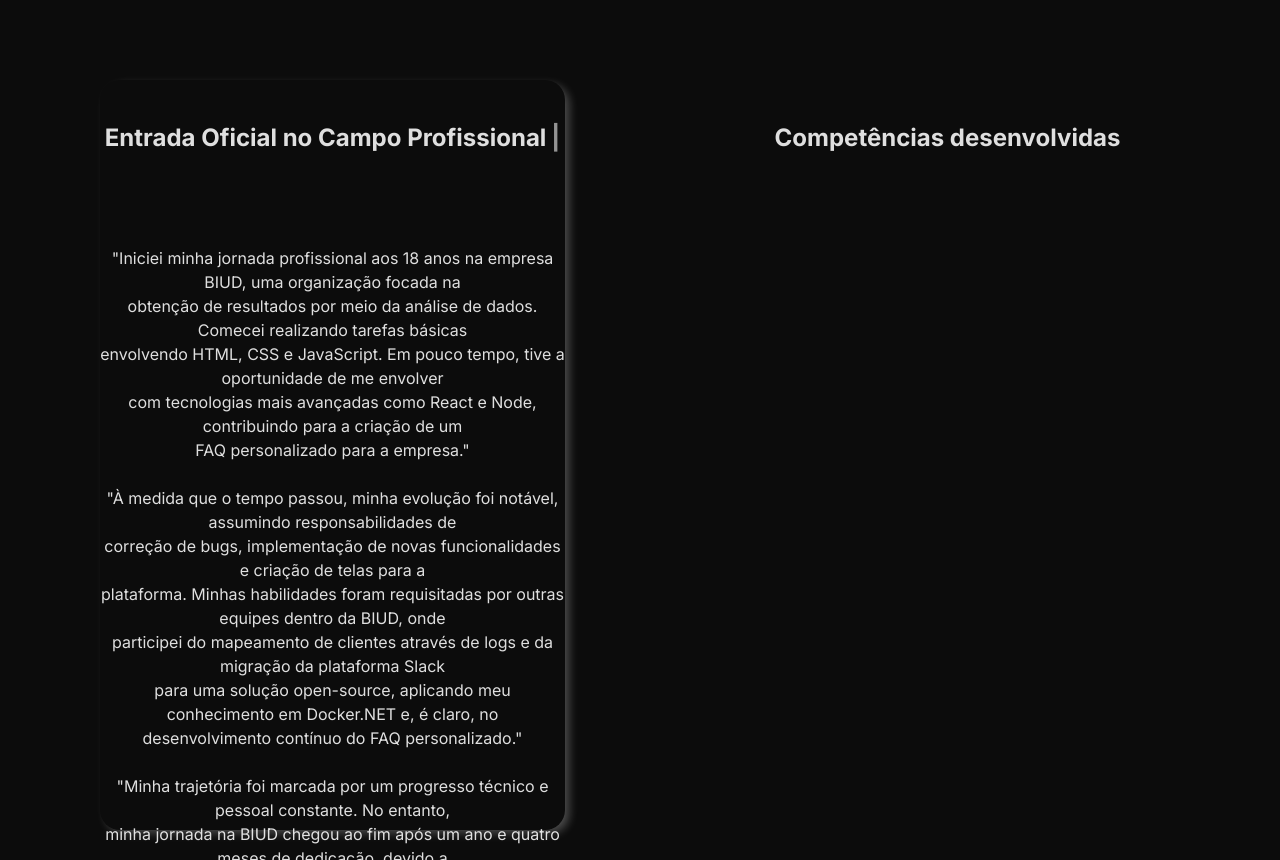
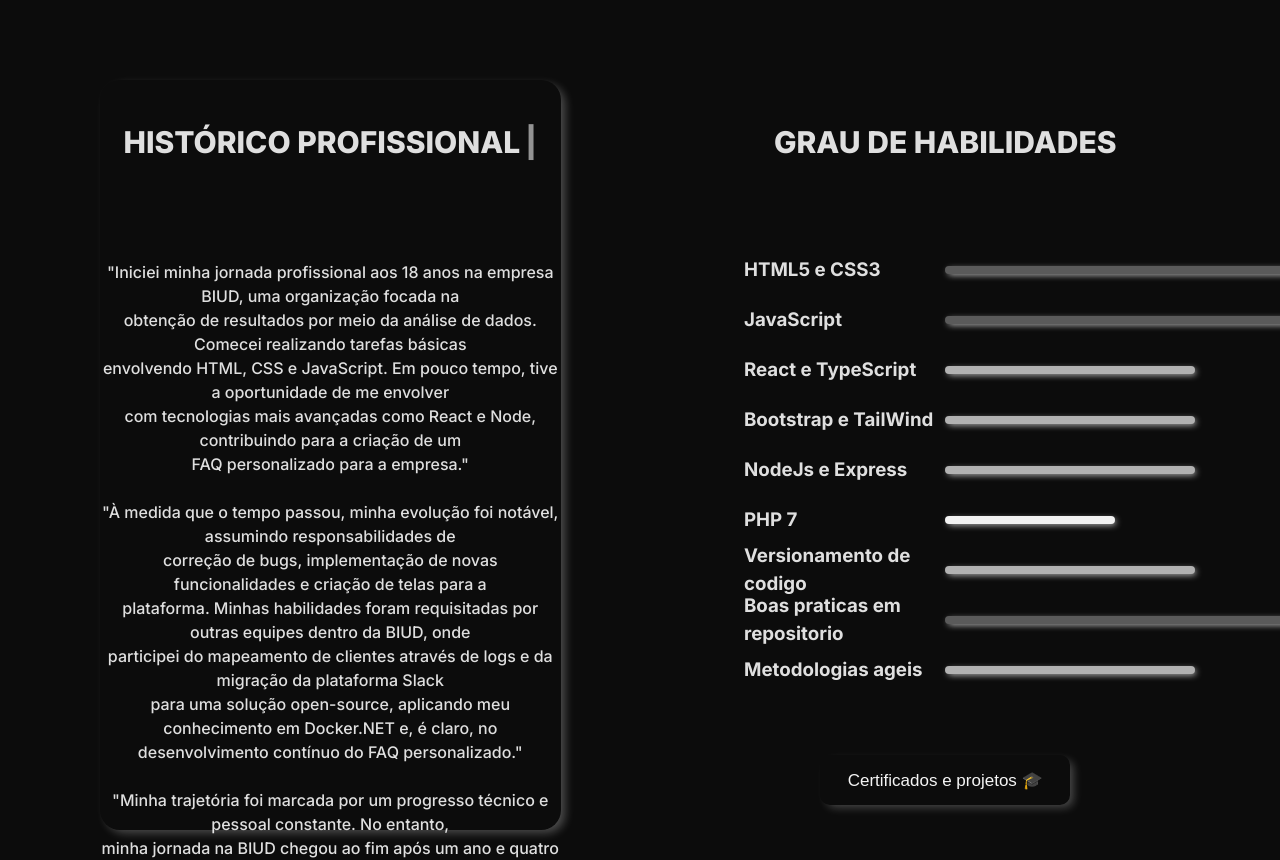
Before and after one commit to waynecamara061/dev-wayne, a React (Vite) app: page / in a window 1280 px wide. Shown: the part 1940-2800 px from the top of the page. Built offline with nearby package versions, Linux system fonts and the light colour scheme.

Commit message:
novas alterações devwayne

```diff
--- a/src/App.css
+++ b/src/App.css
@@ -78,17 +78,18 @@
   display: flex;
   align-items: center;
   justify-content: center;
+
+  transition: 4s;
 }
 
 .nav-content a {
   cursor: pointer;
   text-decoration: none;
-  color: #f5f5f5;
 }
 
-.nav-content a:hover {
-  color: #7b7b7b;
-  transition: 0.3s;
+.nav-content img:hover {
+  transition: 3s;
+  width: 24px;
 }
 
 .second-section-container {
@@ -139,13 +140,15 @@
 }
 
 .btn-view-more-container a {
-  width: 100%;
-  height: 100%;
+  width: 30px;
+  height: 30px;
 
   cursor: pointer;
   text-decoration: none;
 
   display: flex;
+  align-items: center;
+  justify-content: center;
 }
 
 .btn-view-more {
@@ -275,10 +278,6 @@
   color: #f5f5f565;
 }
 
-.btn-third-container img {
-  margin-left: 10px;
-}
-
 .fourth-section-container {
   display: flex;
   flex-direction: row;
@@ -303,6 +302,10 @@
 
 .fourth-section-content h1 {
   margin-top: 40px;
+
+  font-size: 30px;
+  font-weight: 800;
+  text-transform: uppercase;
 }
 
 .fourth-section-content p {
@@ -312,6 +315,9 @@
   text-align: center;
 
   margin-top: 70px;
+
+  font-size: 16px;
+  font-weight: 500;
 }
 
 .field-of-competence {
@@ -327,4 +333,97 @@
 
 .field-of-competence h2 {
   margin-top: 40px;
+  margin-bottom: 80px;
+
+  font-size: 30px;
+  font-weight: 800;
+  text-transform: uppercase;
 }
+
+.competence-lenguages {
+  display: flex;
+  flex-direction: row;
+  align-items: center;
+  justify-content: space-between;
+
+  width: 90%;
+  height: 50px;
+}
+
+.competence-lenguages h3 {
+  margin: 10px;
+}
+
+.field-xp-container {
+  width: 50%;
+}
+
+.field-xp-avancado {
+  width: 350px;
+  height: 8px;
+
+  border-radius: 10px;
+  background-color: #5a5a5a;
+  box-shadow: 2px 2px 6px -1px #c0c0c0;
+}
+
+.field-xp-intermed {
+  width: 250px;
+  height: 8px;
+
+  border-radius: 10px;
+  background-color: #b1b1b1;
+  box-shadow: 2px 2px 6px -1px #c0c0c0;
+}
+
+.field-xp-basico {
+  width: 170px;
+  height: 8px;
+
+  border-radius: 10px;
+  background-color: #f2f2f2;
+  box-shadow: 2px 2px 6px -1px #c0c0c0;
+}
+
+.btn-fourth-container {
+  width: 70%;
+
+  display: flex;
+  flex-direction: column;
+  align-items: center;
+  justify-content: center;
+
+  margin-top: 50px;
+}
+
+
+.btn-fourth-section {
+  display: flex;
+  align-items: center;
+  justify-content: center;
+
+  width: 250px;
+  height: 50px;
+  margin-top: 10px;
+
+  font-size: 17px;
+  font-weight: 500;
+
+  cursor: pointer;
+  background-color: transparent;
+
+  box-shadow: 5px 4px 10px -2px #f5f5f548;
+  outline: none;
+  border: none;
+  border-radius: 10px;
+}
+
+.btn-fourth-section a {
+  text-decoration: none;
+  color: #f5f5f5;
+}
+
+.btn-fourth-section a:hover {
+  transition: 1.5s;
+  color: #f5f5f565;
+}
--- a/src/App.jsx
+++ b/src/App.jsx
@@ -25,8 +25,8 @@
       <section className='first-senction-container'>
         <nav>
           <div className="nav-content">
-            <a target='_blank' href='https://github.com/waynecamara061'> <img src="../src/assets/img/github.svg" alt="" /> </a>
-            <a target='_blank' href='https://www.linkedin.com/in/wayne-camara-358a2123b/'> <img src="../src/assets/img/in.svg" alt="" /> </a>
+            <a target='_blank' href='https://github.com/waynecamara061'>  <img src="../src/assets/img/github.svg" alt="" /></a>
+            <a target='_blank' href='https://www.linkedin.com/in/wayne-camara-358a2123b/'> <img src="../src/assets/img/in.svg" alt="" /></a>
             <a target='_blank' href='https://www.instagram.com/_devwayne/'> <img src="../src/assets/img/ig.svg" alt="" /></a>
           </div>
         </nav>
@@ -84,7 +84,7 @@
       </section>
       <section id='fourth-section' className='fourth-section-container'>
         <div className="fourth-section-content">
-          <h1>Entrada Oficial no Campo Profissional</h1>
+          <h1>Histórico Profissional</h1>
           <div className="fourth-text-container">
             <p>
               "Iniciei minha jornada profissional aos 18 anos na empresa BIUD, uma organização focada na
@@ -117,14 +117,84 @@
               <br />
               um processo de lay-off que resultou no meu desligamento em julho deste ano. Estou grato
               <br />
-              pelas oportunidades de crescimento e aprendizado que obtive durante esse período e estou
-              <br />
-              ansioso para explorar novos desafios em minha carreira profissional."
+              pelas oportunidades de crescimento e aprendizado que obtive durante esse período.
             </p>
           </div>
         </div>
         <div className="field-of-competence">
-          <h2>Competências desenvolvidas</h2>
+          <h2>Grau de habilidades</h2>
+
+          <div className="competence-lenguages">
+            <h3>HTML5 e CSS3</h3>
+            <section className='field-xp-container'>
+              <div className="field-xp-avancado"></div>
+            </section>
+          </div>
+
+          <div className="competence-lenguages">
+            <h3>JavaScript</h3>
+            <section className='field-xp-container'>
+              <div className="field-xp-avancado"></div>
+            </section>
+          </div>
+
+          <div className="competence-lenguages">
+            <h3>React e TypeScript</h3>
+            <section className='field-xp-container'>
+              <div className="field-xp-intermed"></div>
+            </section>
+          </div>
+
+          <div className="competence-lenguages">
+            <h3>Bootstrap e TailWind</h3>
+            <section className='field-xp-container'>
+              <div className="field-xp-intermed"></div>
+            </section>
+          </div>
+
+          <div className="competence-lenguages">
+            <h3>NodeJs e Express</h3>
+            <section className='field-xp-container'>
+              <div className="field-xp-intermed"></div>
+            </section>
+          </div>
+
+          <div className="competence-lenguages">
+            <h3>PHP 7</h3>
+            <section className='field-xp-container'>
+              <div className="field-xp-basico"></div>
+            </section>
+          </div>
+
+          <div className="competence-lenguages">
+            <h3>Versionamento de codigo</h3>
+            <section className='field-xp-container'>
+              <div className="field-xp-intermed"></div>
+            </section>
+          </div>
+
+          <div className="competence-lenguages">
+            <h3>Boas praticas em repositorio</h3>
+            <section className='field-xp-container'>
+              <div className="field-xp-avancado"></div>
+            </section>
+          </div>
+
+          <div className="competence-lenguages">
+            <h3>Metodologias ageis</h3>
+            <section className='field-xp-container'>
+              <div className="field-xp-intermed"></div>
+            </section>
+          </div>
+
+          <div className="btn-fourth-container">
+            <button className='btn-fourth-section'>
+              <a href="#fifth-section">
+                Certificados e projetos &#x1F393;
+              </a>
+            </button>
+          </div>
+
         </div>
       </section>
     </>
```
